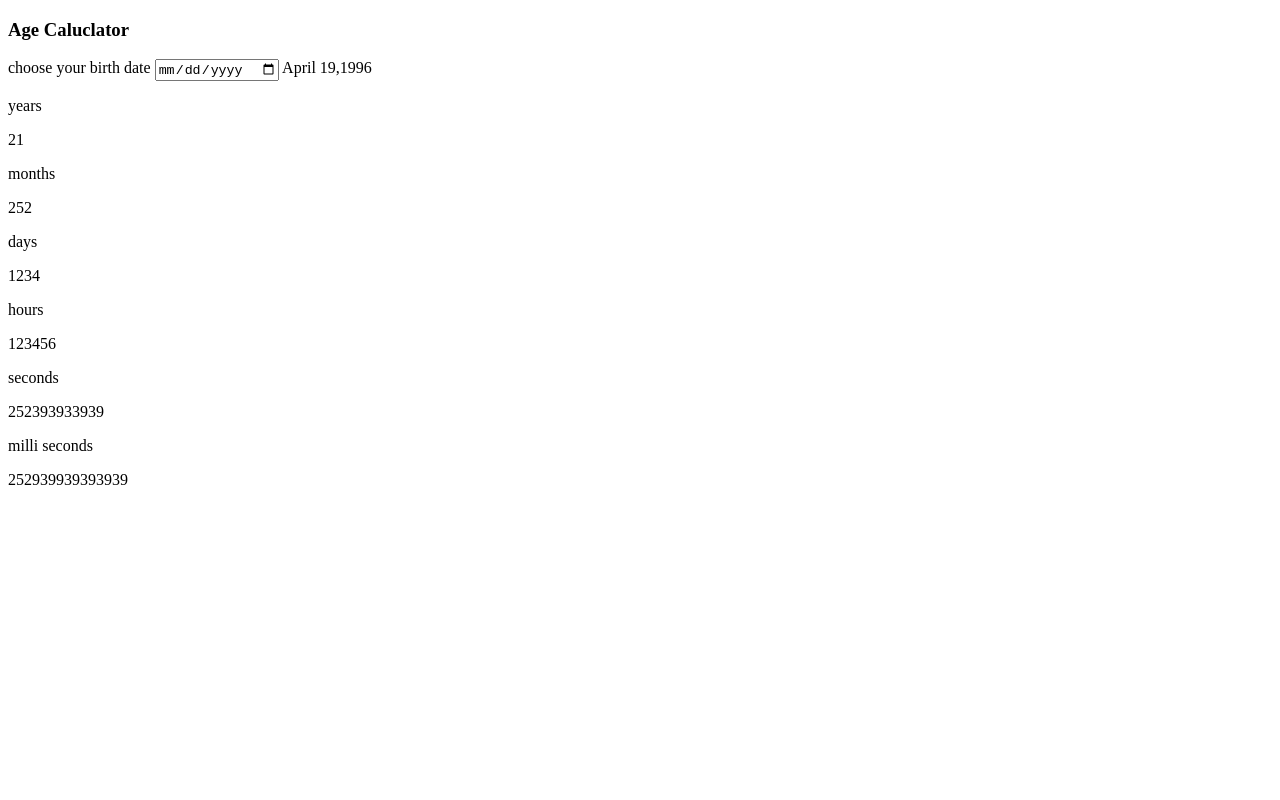
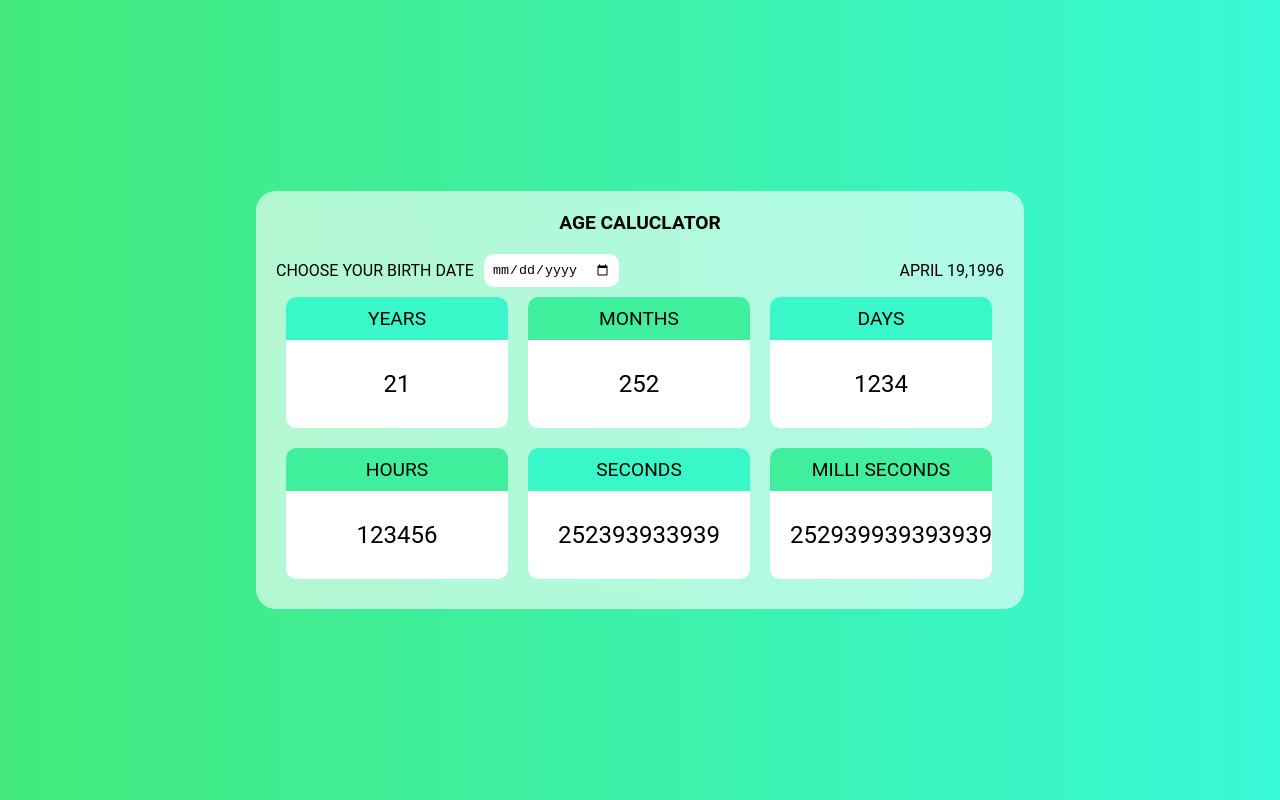
Before and after one commit to lokesh19041996/calculator, a plain HTML site: page AgeCalulator/index.html in a window 1280 px wide. Drawn offline with Linux system fonts and the light colour scheme.

Commit message:
age calculator

```diff
--- a/AgeCalulator/index.css
+++ b/AgeCalulator/index.css
@@ -0,0 +1,124 @@
+*{
+  position: relative;
+  margin: 0;
+  padding: 0;
+  box-sizing: border-box;
+}
+body{
+  position: relative;
+  width: 100%;
+  min-height: 100vh;
+  background-image: linear-gradient(to right, #43e97b 0%, #38f9d7 100%);
+  display: flex;
+  align-items: center;
+  justify-content: center;
+  font-family: 'Roboto', sans-serif;
+}
+.box{
+  position: relative;
+  background-color: rgba(255, 255, 255, .6);
+  width: 768px;
+  backdrop-filter: blur(15px);
+  padding:20px;
+  border-radius: 20px;
+  transition: 500ms ease;
+}
+.box h3{
+  text-align: center;
+  margin-bottom: 20px;
+  font-size: 1.2rem;
+  text-transform: uppercase;
+}
+.box .date-picker{
+  position: relative;
+  display: flex;
+  align-items: center;
+}
+.box .date-picker input{
+  margin: 0 10px;
+  border: 0;
+  padding: .5rem;
+  border-radius: 10px;
+  transition:box-shadow 500ms ease;
+}
+.box .date-picker input:focus{
+  outline: none;
+  box-shadow: 0 0 10 #292929;
+}
+.box .date-picker span{
+  display: inline-block;text-transform: uppercase;
+}
+.box .date-picker span#choseDate{
+  margin-left: auto;
+}
+.age_calc{
+  position: relative;
+  display: flex;
+  align-items: center;
+  flex-wrap: wrap;
+  margin-top: 0;
+}
+.age_calc .age-box{
+  position: relative;
+  background-color: #fff;
+  border-radius: 10px;
+  margin: 10px;
+  width: 222px;
+  transition: 500ms ease;
+}
+.age_calc .age-box p.header{
+  position: relative;
+  text-align: center;
+  background: #3af7c9;
+  padding: 10px 30px;
+  border-radius: 10px 10px 0 0;
+  font-size: 1.2rem;
+  font-size: 500;
+  text-transform: uppercase;
+}
+.age_calc .age-box:nth-child(even) p.header{
+  background: #40ef9b;
+}
+.age_calc .age-box .value{
+  text-align: center;
+  padding: 30px 20px;
+  font-size: 1.5rem;
+  transition: 500ms ease;
+}
+@media (max-width :768){
+  body{
+    display: block;
+    margin: 2rem 0;
+  }
+  .box{
+    width: 600px;
+    width: 0 auto;
+  }
+  .age_calc .age-box {
+    width: 150px;
+    margin: 15px;
+  }
+  .age_calc .age-box  p.header{
+    padding: 10px 20px;
+    font-size: 1rem;
+  }
+  .age_calc .age-box .value{
+    padding: 30px 20px;
+    font-size: 1rem;
+  }
+}
+@media (max-width:600px){
+  .box{
+    width: 300px;
+  }
+  .box .date-picker{
+    display: block;
+  }
+  .box .date-picker:input{
+    margin: 10px 0;
+    width: 100%;
+  }
+  .age_calc .age-box{
+
+  }
+}
--- a/AgeCalulator/index.html
+++ b/AgeCalulator/index.html
@@ -6,12 +6,14 @@
   <meta http-equiv="X-UA-Compatible" content="IE=edge">
   <meta name="viewport" content="width=device-width, initial-scale=1.0">
   <title>Age Calculator</title>
+  <link rel="stylesheet" href="index.css">
 </head>
 
 <body>
+  <div class="container">
     <div class="box">
       <h3>Age Caluclator</h3>
-    <div class="datetime-picker">
+      <div class="date-picker">
         <span>choose your birth date</span>
         <input type="date" id="datePicker">
         <span id="choseDate">April 19,1996</span>
@@ -48,6 +50,7 @@
         </div>
       </div>
     </div>
+  </div>
 </body>
 
 </html>
```
Lines whose indentation alone changed are shown as unchanged.
